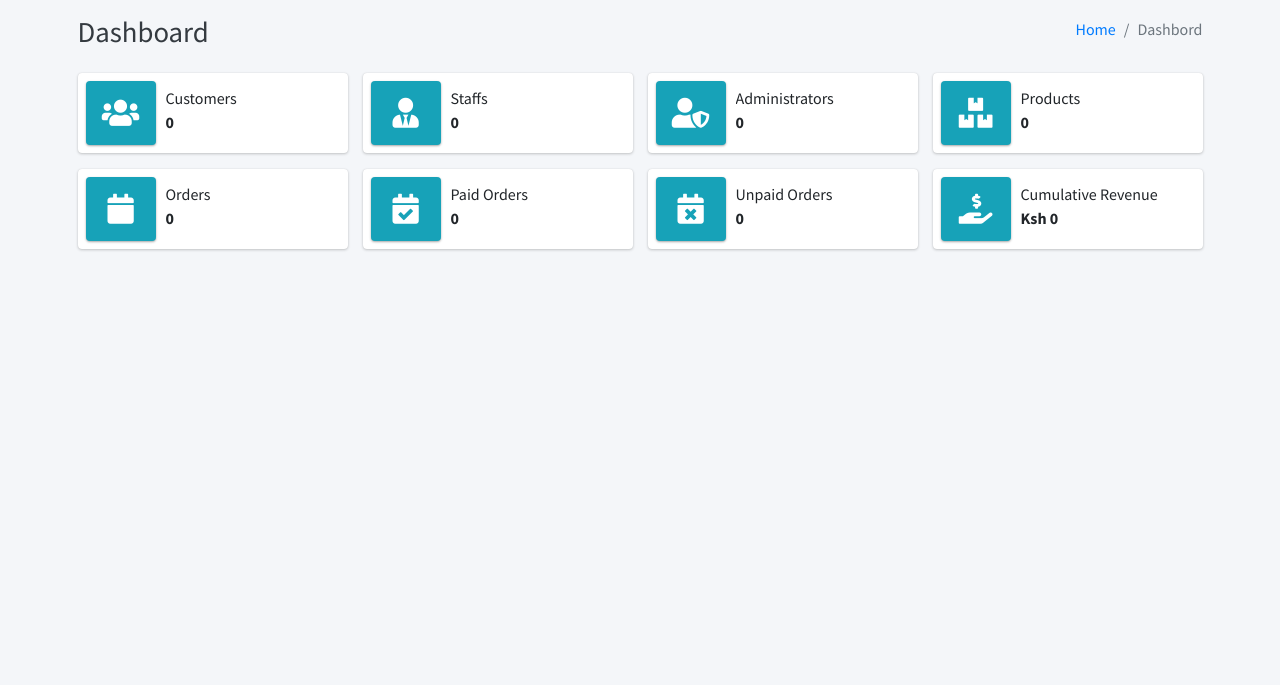
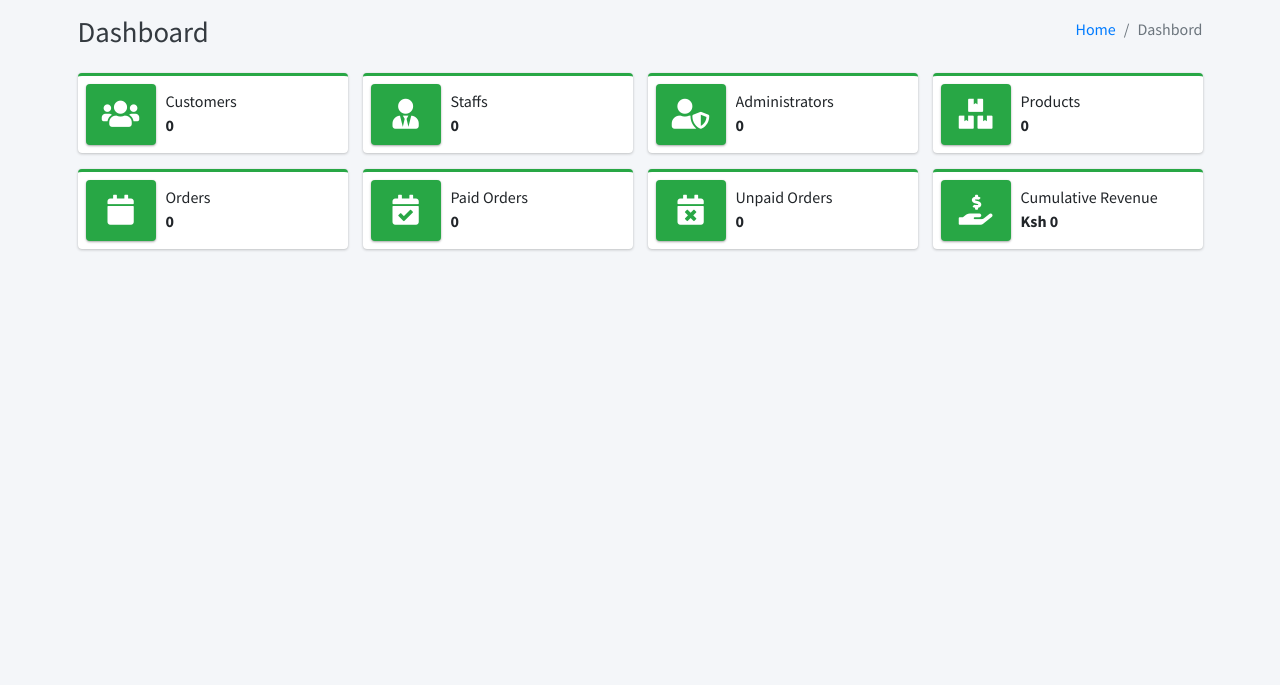
Before and after one commit to MartMbithi/Weekend_Project_XIIIV, a PHP site: page /ui/dashboard in a window 1280 px wide. Shown: the part 57-742 px from the top of the page. Run offline with PHP 8.4, Linux system fonts and the light colour scheme; the visitor is signed in with stand-in values (Sample User, id 1); data that the repository does not hold is empty; some libraries are stand-ins or nearby versions.

Commit message:
Implement Dashboard Pages

```diff
--- a/ui/dashboard.php
+++ b/ui/dashboard.php
@@ -38,9 +38,8 @@ require_once('../app/partials/head.php');
                 <div class="container">
                     <div class="row">
                         <div class="col-12 col-sm-6 col-md-3">
-                            <div class="info-box">
-                                <span class="info-box-icon bg-info elevation-1"><i class="fas fa-users"></i></span>
-
+                            <div class="info-box card-outline card-success">
+                                <span class="info-box-icon bg-success elevation-1"><i class="fas fa-users"></i></span>
                                 <div class="info-box-content">
                                     <span class="info-box-text">Customers</span>
                                     <span class="info-box-number">
@@ -53,8 +52,8 @@ require_once('../app/partials/head.php');
                         </div>
                         <!-- /.col -->
                         <div class="col-12 col-sm-6 col-md-3">
-                            <div class="info-box mb-3">
-                                <span class="info-box-icon bg-info elevation-1"><i class="fas fa-user-tie"></i></span>
+                            <div class="info-box card-outline card-success">
+                                <span class="info-box-icon bg-success elevation-1"><i class="fas fa-user-tie"></i></span>
 
                                 <div class="info-box-content">
                                     <span class="info-box-text">Staffs</span>
@@ -72,8 +71,8 @@ require_once('../app/partials/head.php');
                         <div class="clearfix hidden-md-up"></div>
 
                         <div class="col-12 col-sm-6 col-md-3">
-                            <div class="info-box mb-3">
-                                <span class="info-box-icon bg-info elevation-1"><i class="fas fa-user-shield"></i></span>
+                            <div class="info-box card-outline card-success">
+                                <span class="info-box-icon bg-success elevation-1"><i class="fas fa-user-shield"></i></span>
 
                                 <div class="info-box-content">
                                     <span class="info-box-text">Administrators</span>
@@ -87,8 +86,8 @@ require_once('../app/partials/head.php');
                         </div>
                         <!-- /.col -->
                         <div class="col-12 col-sm-6 col-md-3">
-                            <div class="info-box mb-3">
-                                <span class="info-box-icon bg-info elevation-1"><i class="fas fa-boxes"></i></span>
+                            <div class="info-box card-outline card-success">
+                                <span class="info-box-icon bg-success elevation-1"><i class="fas fa-boxes"></i></span>
 
                                 <div class="info-box-content">
                                     <span class="info-box-text">Products</span>
@@ -104,8 +103,8 @@ require_once('../app/partials/head.php');
 
                         <!-- /.col -->
                         <div class="col-12 col-sm-6 col-md-3">
-                            <div class="info-box mb-3">
-                                <span class="info-box-icon bg-info elevation-1"><i class="fas fa-calendar"></i></span>
+                            <div class="info-box card-outline card-success">
+                                <span class="info-box-icon bg-success elevation-1"><i class="fas fa-calendar"></i></span>
 
                                 <div class="info-box-content">
                                     <span class="info-box-text">Orders</span>
@@ -121,8 +120,8 @@ require_once('../app/partials/head.php');
 
                         <!-- /.col -->
                         <div class="col-12 col-sm-6 col-md-3">
-                            <div class="info-box mb-3">
-                                <span class="info-box-icon bg-info elevation-1"><i class="fas fa-calendar-check"></i></span>
+                            <div class="info-box card-outline card-success">
+                                <span class="info-box-icon bg-success elevation-1"><i class="fas fa-calendar-check"></i></span>
 
                                 <div class="info-box-content">
                                     <span class="info-box-text">Paid Orders</span>
@@ -139,8 +138,8 @@ require_once('../app/partials/head.php');
 
                         <!-- /.col -->
                         <div class="col-12 col-sm-6 col-md-3">
-                            <div class="info-box mb-3">
-                                <span class="info-box-icon bg-info elevation-1"><i class="fas fa-calendar-times"></i></span>
+                            <div class="info-box card-outline card-success">
+                                <span class="info-box-icon bg-success elevation-1"><i class="fas fa-calendar-times"></i></span>
 
                                 <div class="info-box-content">
                                     <span class="info-box-text">Unpaid Orders</span>
@@ -156,8 +155,8 @@ require_once('../app/partials/head.php');
 
                         <!-- /.col -->
                         <div class="col-12 col-sm-6 col-md-3">
-                            <div class="info-box mb-3">
-                                <span class="info-box-icon bg-info elevation-1"><i class="fas fa-hand-holding-usd"></i></span>
+                            <div class="info-box card-outline card-success">
+                                <span class="info-box-icon bg-success elevation-1"><i class="fas fa-hand-holding-usd"></i></span>
 
                                 <div class="info-box-content">
                                     <span class="info-box-text">Cumulative Revenue</span>
```
